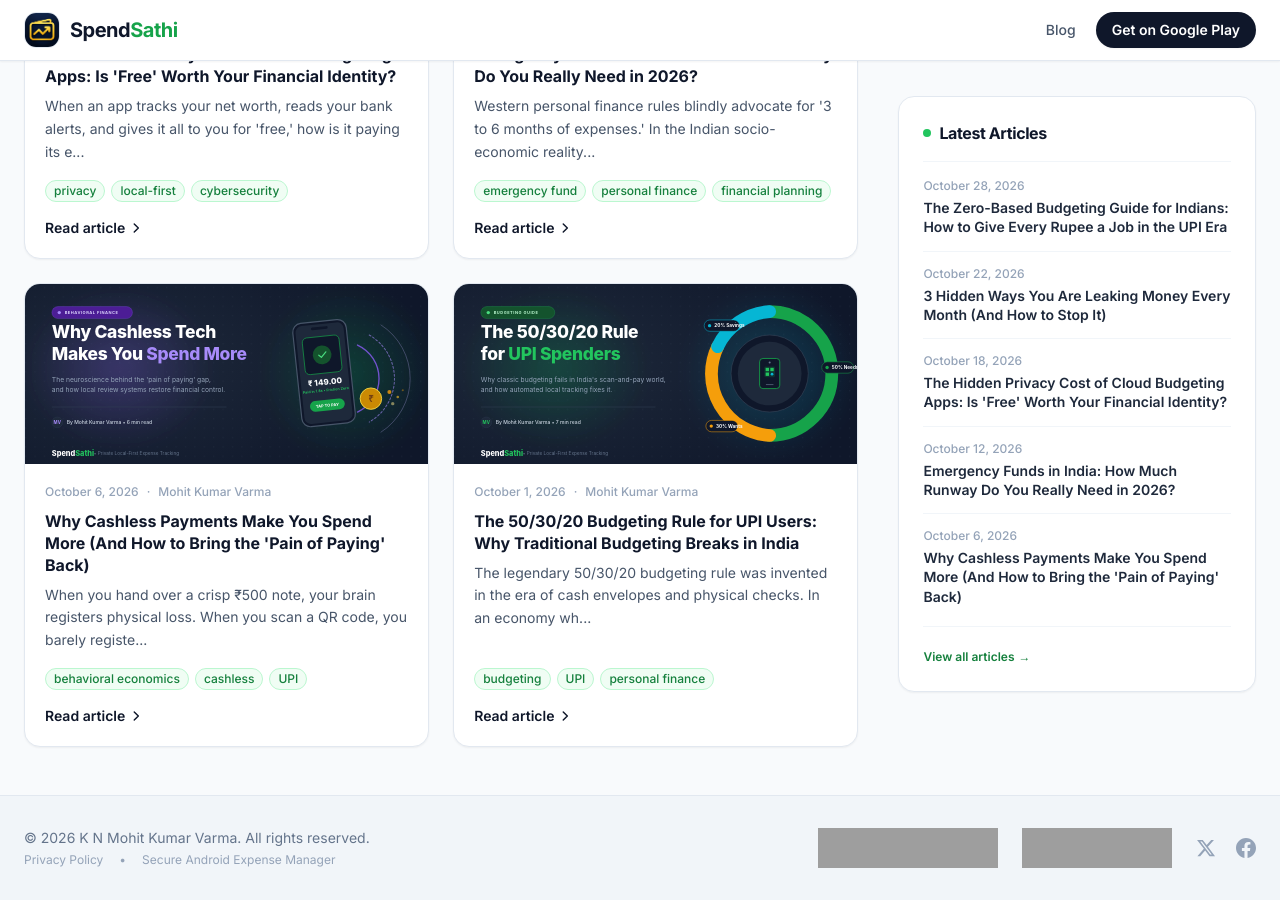
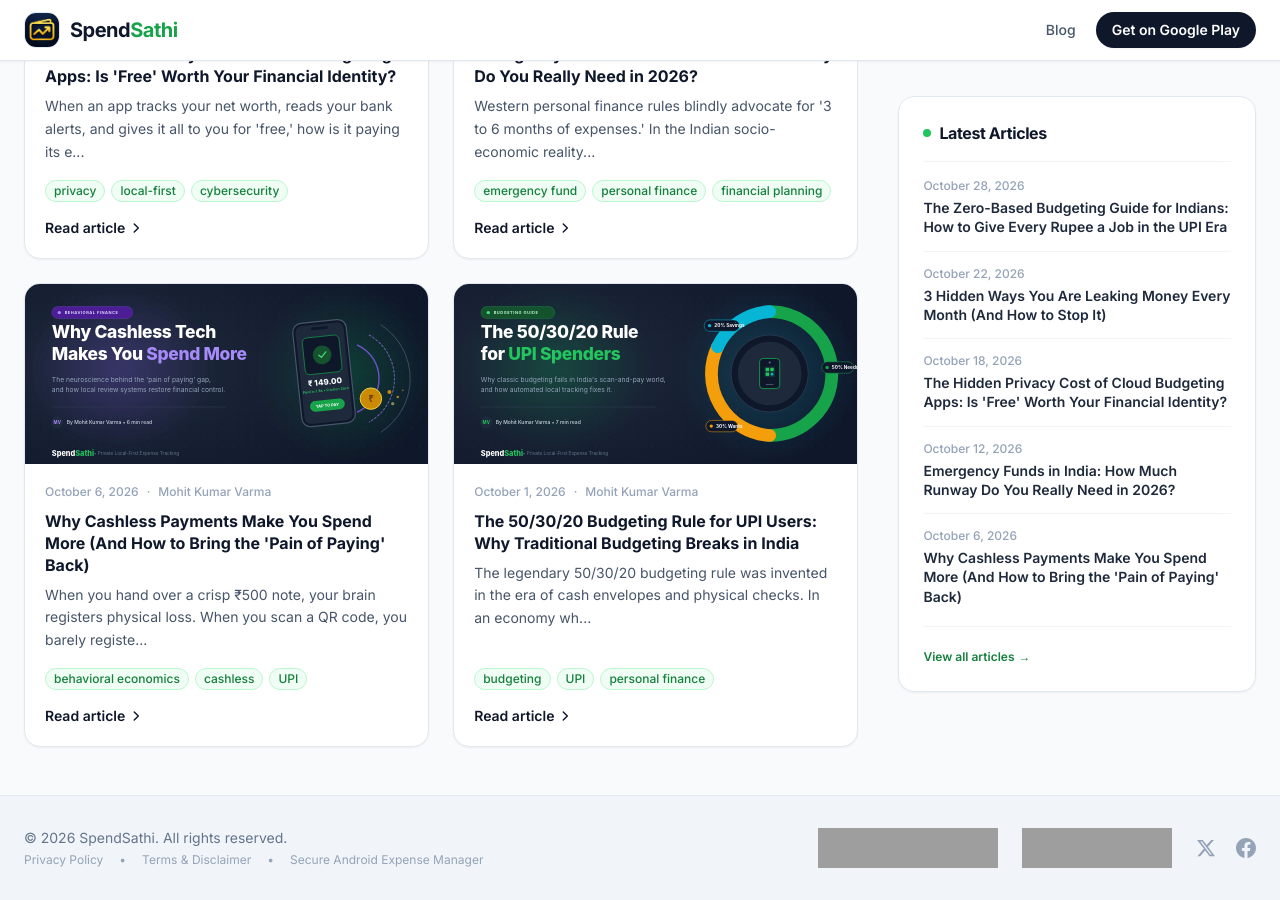
Before and after one commit to rassu18/finmate-landing, a Jekyll site: the page built from blog/index.html, in a window 1280 px wide and 900 px high, scrolled down 954 px, cut to the strip 0-900 px from the top of the window. Built offline with Jekyll 4.4.1, drawn with Linux system fonts in a browser that asks for light colours; nearby versions of some CDN libraries; grey boxes are pictures that could not be loaded.

Commit message:
feat(legal): add Terms & Disclaimer page and update footer copyright and links

```diff
--- /dev/null
+++ b/_includes/footer.html
@@ -0,0 +1,32 @@
+    <!-- Footer -->
+    <footer class="w-full bg-slate-100 border-t border-slate-200 mt-auto">
+        <div class="max-w-7xl mx-auto px-6 py-8 flex flex-col md:flex-row items-center justify-between gap-6">
+            <div class="text-center md:text-left">
+                <p class="text-slate-500 text-sm">&copy; {{ site.time | date: '%Y' }} SpendSathi. All rights reserved.</p>
+                <div class="flex items-center justify-center md:justify-start space-x-4 mt-1 text-xs text-slate-400">
+                    <a href="/privacy.html" class="hover:text-slate-700 transition">Privacy Policy</a>
+                    <span>•</span>
+                    <a href="/terms.html" class="hover:text-slate-700 transition">Terms &amp; Disclaimer</a>
+                    <span>•</span>
+                    <span>Secure Android Expense Manager</span>
+                </div>
+            </div>
+
+            <div class="flex flex-col sm:flex-row flex-wrap items-center justify-center md:justify-end gap-4 sm:gap-6 text-slate-400">
+                <a href="https://programmerneeds.com/tools/spendsathi?utm_source=maker-site&amp;utm_medium=badge&amp;utm_campaign=spendsathi" target="_blank" rel="noopener" class="hover:opacity-90 transition-opacity flex items-center">
+                    <img src="https://programmerneeds.com/api/badge/spendsathi?v=10" alt="Find SpendSathi on ProgrammerNeeds" width="220" height="54" class="h-10 w-auto" />
+                </a>
+                <a href='https://www.saashub.com/spendsathi?utm_source=badge&amp;utm_campaign=badge&amp;utm_content=spendsathi&amp;badge_variant=color&amp;badge_kind=approved' target='_blank' rel="noopener" class="hover:opacity-90 transition-opacity flex items-center">
+                    <img src="https://cdn-b.saashub.com/img/badges/approved-color.png?v=1" alt="SpendSathi badge" style="max-width: 150px;" class="h-10 w-auto" />
+                </a>
+                <div class="flex items-center space-x-5">
+                    <a href="https://x.com/spendsathi" target="_blank" rel="noopener noreferrer" class="hover:text-slate-700 transition flex items-center space-x-1.5" aria-label="Twitter / X">
+                        <svg class="w-5 h-5 fill-current" viewBox="0 0 24 24"><path d="M18.244 2.25h3.308l-7.227 8.26 8.502 11.24H16.17l-5.214-6.817L4.99 21.75H1.68l7.73-8.835L1.254 2.25H8.08l4.713 6.231zm-1.161 17.52h1.833L7.084 4.126H5.117z"/></svg>
+                    </a>
+                    <a href="https://www.facebook.com/profile.php?id=61578214424919" target="_blank" rel="noopener noreferrer" class="hover:text-slate-700 transition flex items-center space-x-1.5" aria-label="Facebook">
+                        <svg class="w-5 h-5 fill-current" viewBox="0 0 24 24"><path d="M24 12.073c0-6.627-5.373-12-12-12s-12 5.373-12 12c0 5.99 4.388 10.954 10.125 11.854v-8.385H7.078v-3.47h3.047V9.43c0-3.007 1.792-4.669 4.533-4.669 1.312 0 2.686.235 2.686.235v2.953H15.83c-1.491 0-1.956.925-1.956 1.874v2.25h3.328l-.532 3.47h-2.796v8.385C19.612 23.027 24 18.062 24 12.073z"/></svg>
+                    </a>
+                </div>
+            </div>
+        </div>
+    </footer>
--- a/_layouts/default.html
+++ b/_layouts/default.html
@@ -85,35 +85,7 @@
     </main>
 
     <!-- Footer -->
-    <footer class="w-full bg-slate-100 border-t border-slate-200 mt-auto">
-        <div class="max-w-7xl mx-auto px-6 py-8 flex flex-col md:flex-row items-center justify-between gap-6">
-            <div class="text-center md:text-left">
-                <p class="text-slate-500 text-sm">© 2026 K N Mohit Kumar Varma. All rights reserved.</p>
-                <div class="flex items-center justify-center md:justify-start space-x-4 mt-1 text-xs text-slate-400">
-                    <a href="/privacy.html" class="hover:text-slate-700 transition">Privacy Policy</a>
-                    <span>•</span>
-                    <span>Secure Android Expense Manager</span>
-                </div>
-            </div>
-
-            <div class="flex flex-col sm:flex-row flex-wrap items-center justify-center md:justify-end gap-4 sm:gap-6 text-slate-400">
-                <a href="https://programmerneeds.com/tools/spendsathi?utm_source=maker-site&amp;utm_medium=badge&amp;utm_campaign=spendsathi" target="_blank" rel="noopener" class="hover:opacity-90 transition-opacity flex items-center">
-                    <img src="https://programmerneeds.com/api/badge/spendsathi?v=10" alt="Find SpendSathi on ProgrammerNeeds" width="220" height="54" class="h-10 w-auto" />
-                </a>
-                <a href='https://www.saashub.com/spendsathi?utm_source=badge&amp;utm_campaign=badge&amp;utm_content=spendsathi&amp;badge_variant=color&amp;badge_kind=approved' target='_blank' rel="noopener" class="hover:opacity-90 transition-opacity flex items-center">
-                    <img src="https://cdn-b.saashub.com/img/badges/approved-color.png?v=1" alt="SpendSathi badge" style="max-width: 150px;" class="h-10 w-auto" />
-                </a>
-                <div class="flex items-center space-x-5">
-                    <a href="https://x.com/spendsathi" target="_blank" rel="noopener noreferrer" class="hover:text-slate-700 transition flex items-center space-x-1.5" aria-label="Twitter / X">
-                        <svg class="w-5 h-5 fill-current" viewBox="0 0 24 24"><path d="M18.244 2.25h3.308l-7.227 8.26 8.502 11.24H16.17l-5.214-6.817L4.99 21.75H1.68l7.73-8.835L1.254 2.25H8.08l4.713 6.231zm-1.161 17.52h1.833L7.084 4.126H5.117z"/></svg>
-                    </a>
-                    <a href="https://www.facebook.com/profile.php?id=61578214424919" target="_blank" rel="noopener noreferrer" class="hover:text-slate-700 transition flex items-center space-x-1.5" aria-label="Facebook">
-                        <svg class="w-5 h-5 fill-current" viewBox="0 0 24 24"><path d="M24 12.073c0-6.627-5.373-12-12-12s-12 5.373-12 12c0 5.99 4.388 10.954 10.125 11.854v-8.385H7.078v-3.47h3.047V9.43c0-3.007 1.792-4.669 4.533-4.669 1.312 0 2.686.235 2.686.235v2.953H15.83c-1.491 0-1.956.925-1.956 1.874v2.25h3.328l-.532 3.47h-2.796v8.385C19.612 23.027 24 18.062 24 12.073z"/></svg>
-                    </a>
-                </div>
-            </div>
-        </div>
-    </footer>
+    {% include footer.html %}
 
 </body>
 </html>
--- a/index.html
+++ b/index.html
@@ -209,9 +209,11 @@
     <footer class="w-full bg-slate-100 border-t border-slate-200 mt-auto">
         <div class="max-w-7xl mx-auto px-6 py-8 flex flex-col md:flex-row items-center justify-between gap-6">
             <div class="text-center md:text-left">
-                <p class="text-slate-500 text-sm">© 2026 K N Mohit Kumar Varma. All rights reserved.</p>
+                <p class="text-slate-500 text-sm">&copy; 2026 SpendSathi. All rights reserved.</p>
                 <div class="flex items-center justify-center md:justify-start space-x-4 mt-1 text-xs text-slate-400">
                     <a href="privacy.html" class="hover:text-slate-700 transition">Privacy Policy</a>
+                    <span>•</span>
+                    <a href="terms.html" class="hover:text-slate-700 transition">Terms &amp; Disclaimer</a>
                     <span>•</span>
                     <span>Secure Android Expense Manager</span>
                 </div>
--- a/privacy.html
+++ b/privacy.html
@@ -87,9 +87,13 @@
     <footer class="w-full bg-slate-100 border-t border-slate-200 mt-12">
         <div class="max-w-4xl mx-auto px-6 py-8 flex flex-col md:flex-row items-center justify-between gap-6">
             <div class="text-center md:text-left">
-                <p class="text-slate-500 text-sm">© 2026 K N Mohit Kumar Varma. All rights reserved.</p>
+                <p class="text-slate-500 text-sm">&copy; 2026 SpendSathi. All rights reserved.</p>
                 <div class="flex items-center justify-center md:justify-start space-x-4 mt-1 text-xs text-slate-400">
                     <a href="index.html" class="hover:text-slate-700 transition">Home</a>
+                    <span>•</span>
+                    <a href="privacy.html" class="hover:text-slate-700 transition">Privacy Policy</a>
+                    <span>•</span>
+                    <a href="terms.html" class="hover:text-slate-700 transition">Terms &amp; Disclaimer</a>
                     <span>•</span>
                     <span>Secure Android Expense Manager</span>
                 </div>
```
Also changed, not shown: terms.md (added, +55 -0 lines).
